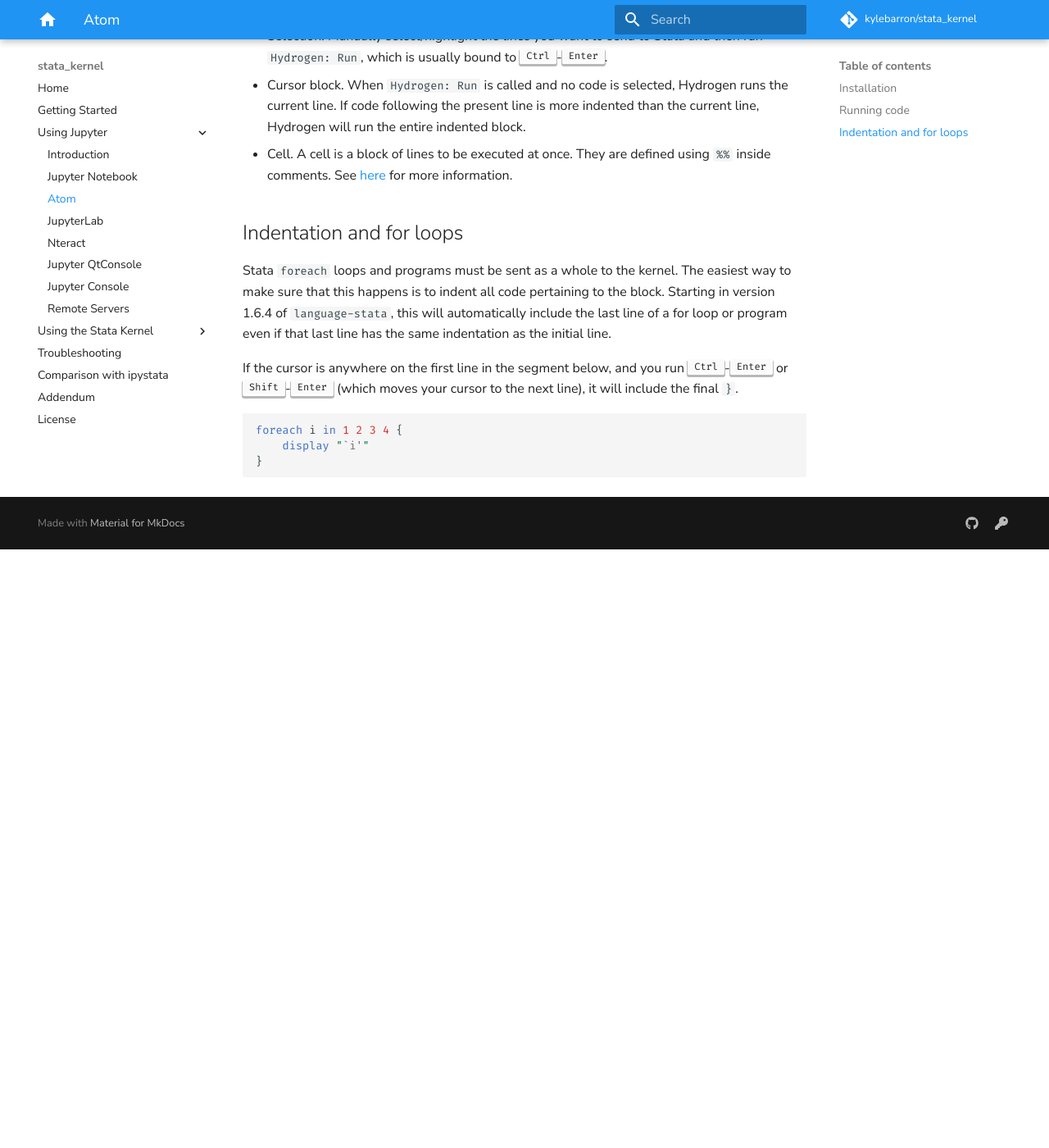
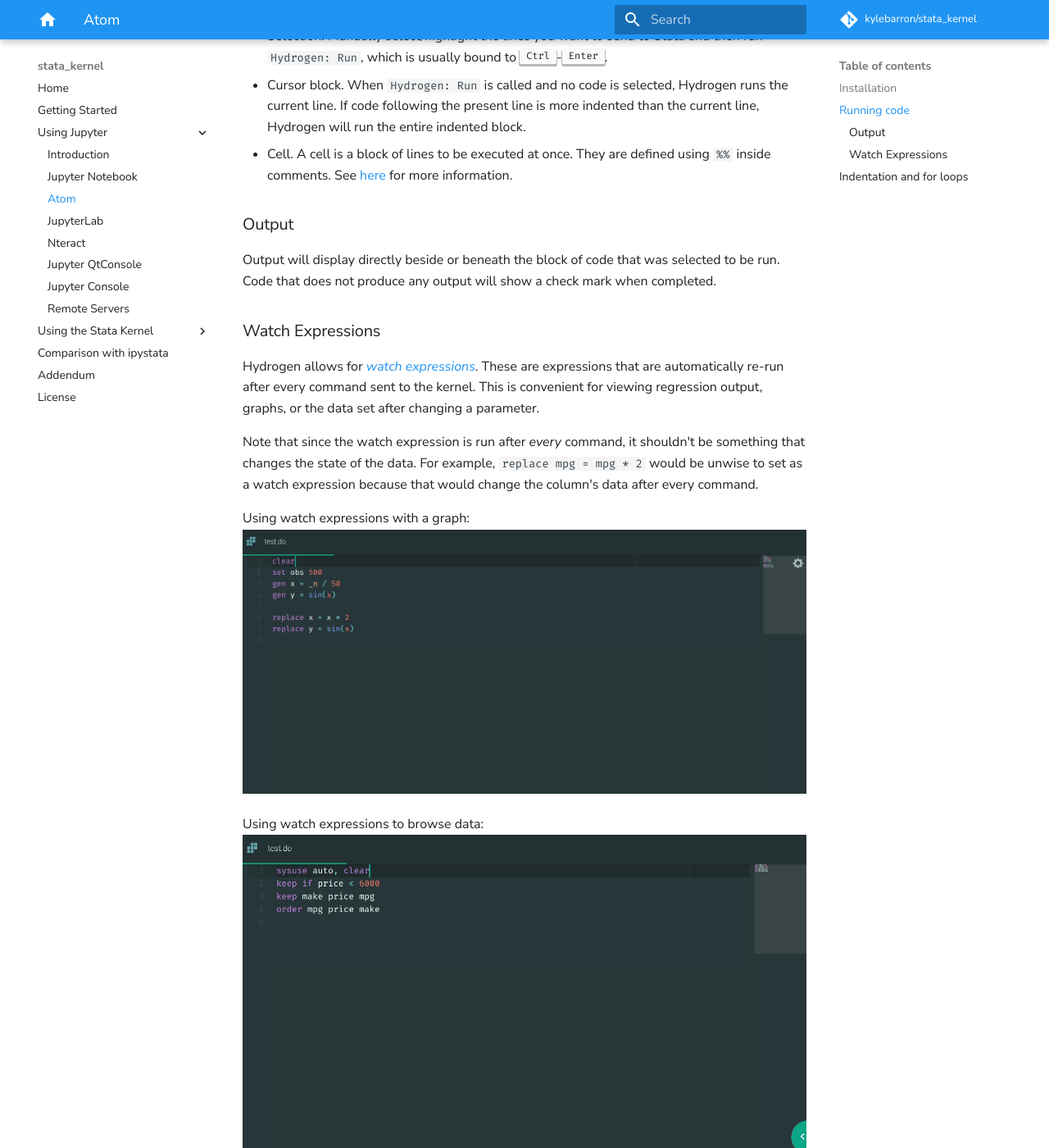
Before and after one commit to kylebarron/stata_kernel, an MkDocs documentation site: the page built from docs/src/using_jupyter/atom.md, in a window 1280 px wide and 1400 px high, scrolled down 734 px. Shown: the whole window at 82% size. Built offline with MkDocs 1.6.1 and Material for MkDocs 9.7.7, drawn with Linux system fonts in a browser that asks for light colours; comment, search, counter and statistics services are not loaded; before the commit the page ends 1404 px from its top, so only the background shows below that.

Commit message:
Update docs

```diff
--- a/docs/mkdocs.yml
+++ b/docs/mkdocs.yml
@@ -36,7 +36,8 @@
     - Using the Stata Kernel:
         - Introduction: 'using_stata_kernel/intro.md'
         - Magics: 'using_stata_kernel/magics.md'
-    - Troubleshooting: 'troubleshooting.md'
+        - Limitations: 'using_stata_kernel/limitations.md'
+        - Troubleshooting: 'using_stata_kernel/troubleshooting.md'
     - Comparison with ipystata: 'comparison_with_ipystata.md'
     - Addendum: 'addendum.md'
     - License: 'license.md'
--- a/docs/src/using_jupyter/atom.md
+++ b/docs/src/using_jupyter/atom.md
@@ -21,6 +21,24 @@
 - Cursor block. When `Hydrogen: Run` is called and no code is selected, Hydrogen runs the current line. If code following the present line is more indented than the current line, Hydrogen will run the entire indented block.
 - Cell. A cell is a block of lines to be executed at once. They are defined using `%%` inside comments. See [here](https://nteract.gitbooks.io/hydrogen/docs/Usage/GettingStarted.html#hydrogen-run-cell) for more information.
 
+### Output
+
+Output will display directly beside or beneath the block of code that was
+selected to be run. Code that does not produce any output will show a check mark
+when completed.
+
+### Watch Expressions
+
+Hydrogen allows for [_watch expressions_](https://nteract.gitbooks.io/hydrogen/docs/Usage/GettingStarted.html#watch-expressions). These are expressions that are automatically re-run after every command sent to the kernel. This is convenient for viewing regression output, graphs, or the data set after changing a parameter.
+
+Note that since the watch expression is run after _every_ command, it shouldn't be something that changes the state of the data. For example, `replace mpg = mpg * 2` would be unwise to set as a watch expression because that would change the column's data after every command.
+
+Using watch expressions with a graph:
+![](../img/hydrogen-watch-graph.gif)
+
+Using watch expressions to browse data:
+![](../img/hydrogen-watch-browse.gif)
+
 ## Indentation and for loops
 
 Stata `foreach` loops and programs must be sent as a whole to the kernel. The
```
Also changed, not shown: docs/src/troubleshooting.md (deleted, +0 -6 lines), docs/src/using_stata_kernel/limitations.md (added, +22 -0 lines), docs/src/using_stata_kernel/magics.md (+3 -0 lines), docs/src/using_stata_kernel/troubleshooting.md (added, +11 -0 lines), docs/src/img/hydrogen-watch-browse.gif (added), docs/src/img/hydrogen-watch-graph.gif (added).
